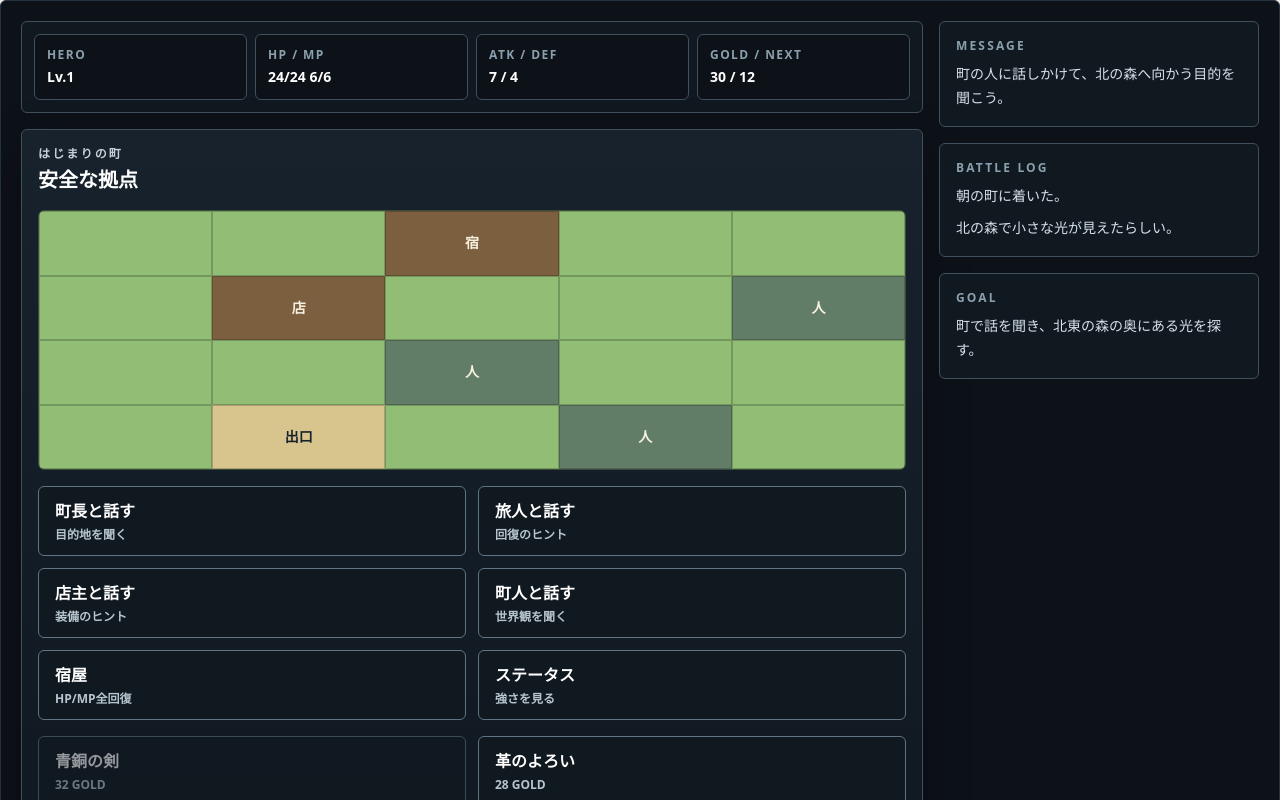
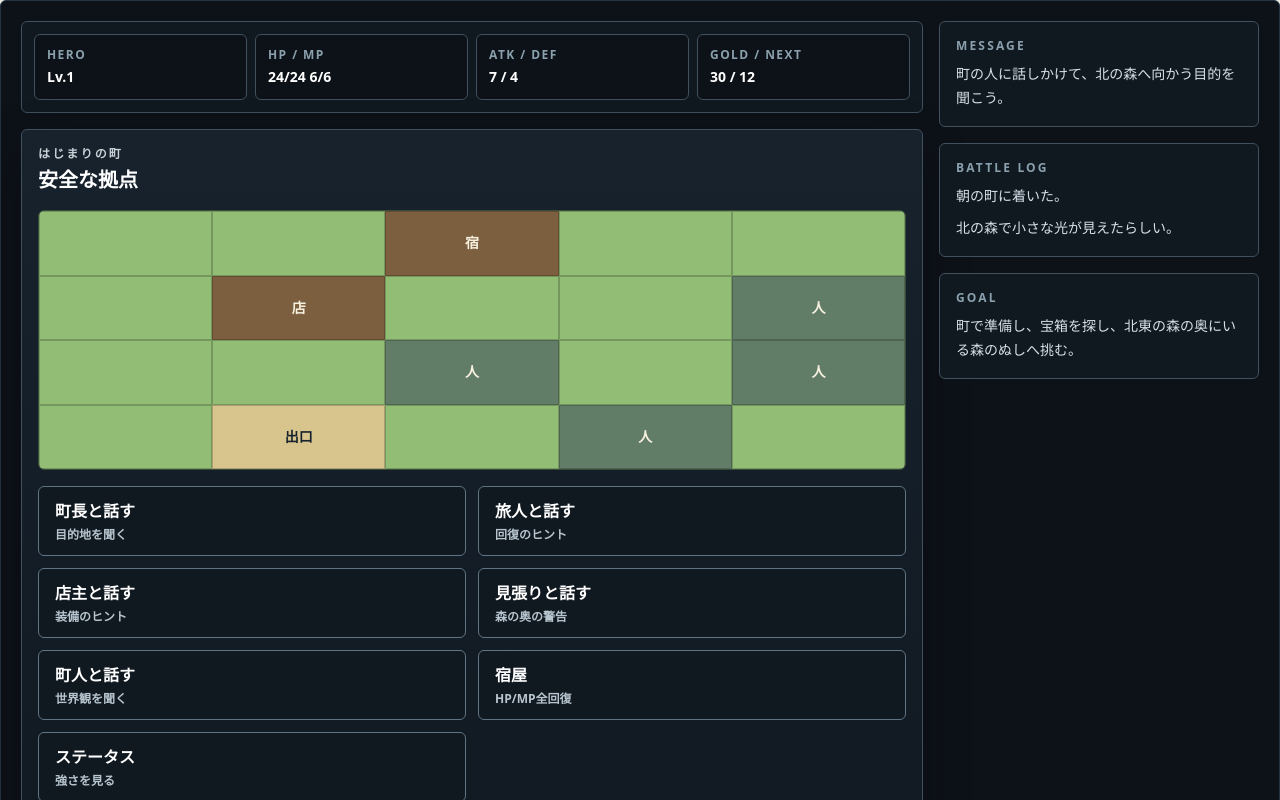
Before and after one commit to Fastmaster15/learning-rpg, a Next.js app: page /product-lab/learning-rpg in a window 1280 px wide. Both pictures are taken after a click on the button "はじめる". Shown: the top 800 px of the page. Built offline with nearby package versions, Linux system fonts and the light colour scheme.

Commit message:
Add treasure and mini boss quest loop

```diff
--- a/src/components/product-lab/LearningRpgClient.tsx
+++ b/src/components/product-lab/LearningRpgClient.tsx
@@ -5,6 +5,7 @@ import { useEffect, useState } from "react";
 import type { LearningRpgDashboard } from "@/lib/learning-rpg";
 
 const STORAGE_KEY = "learning-rpg.classic-loop.v1";
+const TREASURE_CHEST_ID = "forest_chest_001";
 
 type Screen = "title" | "town" | "field" | "battle" | "status";
 type InventoryItem = { itemId: string; count: number };
@@ -17,7 +18,8 @@ type Enemy = {
   defense: number;
   expReward: number;
   goldReward: number;
-  area: "grassland" | "forest";
+  area: "grassland" | "forest" | "forest_depth";
+  role: "weak" | "normal" | "strong" | "mini_boss";
 };
 
 type Player = {
@@ -47,6 +49,8 @@ type GameState = {
   dialogue: string;
   steps: number;
   objectiveCleared: boolean;
+  openedChestIds: string[];
+  miniBossDefeated: boolean;
 };
 
 type Equipment = {
@@ -88,7 +92,8 @@ const enemies: Enemy[] = [
     defense: 1,
     expReward: 4,
     goldReward: 6,
-    area: "grassland"
+    area: "grassland",
+    role: "weak"
   },
   {
     id: "night_bat",
@@ -99,7 +104,8 @@ const enemies: Enemy[] = [
     defense: 2,
     expReward: 7,
     goldReward: 10,
-    area: "grassland"
+    area: "grassland",
+    role: "normal"
   },
   {
     id: "wild_boar",
@@ -110,17 +116,30 @@ const enemies: Enemy[] = [
     defense: 3,
     expReward: 12,
     goldReward: 18,
-    area: "forest"
+    area: "forest",
+    role: "strong"
+  },
+  {
+    id: "forest_guardian",
+    name: "森のぬし",
+    hp: 45,
+    maxHp: 45,
+    attack: 10,
+    defense: 4,
+    expReward: 25,
+    goldReward: 40,
+    area: "forest_depth",
+    role: "mini_boss"
   }
 ];
 
-const fieldMap = [
-  ["water", "grass", "grass", "forest", "goal"],
+const fieldMap: string[][] = [
+  ["water", "grass", "grass", "forest", "boss"],
   ["town", "road", "grass", "forest", "forest"],
-  ["water", "road", "grass", "grass", "hill"],
+  ["water", "road", "chest", "grass", "hill"],
   ["water", "grass", "forest", "road", "hill"],
   ["shore", "grass", "grass", "road", "water"]
-] as const;
+];
 
 const initialPlayer: Player = {
   name: "Hero",
@@ -147,7 +166,9 @@ const initialGameState: GameState = {
   log: ["旅の準備ができた。"],
   dialogue: "町の人に話しかけて、北の森へ向かう目的を聞こう。",
   steps: 0,
-  objectiveCleared: false
+  objectiveCleared: false,
+  openedChestIds: [],
+  miniBossDefeated: false
 };
 
 export function LearningRpgClient({ dashboard }: LearningRpgClientProps) {
@@ -192,11 +213,12 @@ export function LearningRpgClient({ dashboard }: LearningRpgClientProps) {
     setGame((current) => ({ ...current, screen }));
   }
 
-  function talkToNpc(kind: "goal" | "heal" | "shop" | "world") {
+  function talkToNpc(kind: "goal" | "heal" | "shop" | "boss" | "world") {
     const lines = {
       goal: "北の森で、あやしい光を見た人がいるらしい。道を外れすぎる前に戻れる場所を覚えておけ。",
       heal: "傷ついたら無理をするな。町に戻って休めば、また遠くまで歩ける。",
       shop: "森に行くなら、少し良い武器を持つと安心だよ。ゴールドは使ってこそ力になる。",
+      boss: "森の奥には、普通の魔物とは違う気配がある。薬草と装備を整えてから行くんだ。",
       world: "この町は旅人たちの休み場さ。外は静かだけど、森の奥は少しだけ空気が違う。"
     };
     setGame((current) => ({ ...current, dialogue: lines[kind], log: [lines[kind], ...current.log].slice(0, 8) }));
@@ -264,12 +286,62 @@ export function LearningRpgClient({ dashboard }: LearningRpgClientProps) {
       }
 
       if (tile === "goal") {
+        if (!current.miniBossDefeated) {
+          return {
+            ...current,
+            position: nextPosition,
+            dialogue: "森の奥の光は、まだ近づくには危うい。先に森のぬしに挑む準備をしよう。",
+            log: ["森の奥に強い気配がある。", ...current.log].slice(0, 8)
+          };
+        }
         return {
           ...current,
           position: nextPosition,
           objectiveCleared: true,
           log: ["北の森の光を見つけた。最初の小目標を達成した！", ...current.log].slice(0, 8),
           dialogue: "森の奥に小さな光が残っている。次の章へ進めそうだ。"
+        };
+      }
+
+      if (tile === "chest") {
+        if (current.openedChestIds.includes(TREASURE_CHEST_ID)) {
+          return {
+            ...current,
+            position: nextPosition,
+            log: ["空の宝箱がある。", ...current.log].slice(0, 8)
+          };
+        }
+
+        playTone("treasure");
+        return {
+          ...current,
+          position: nextPosition,
+          player: addItem(current.player, "herb", 2),
+          openedChestIds: [...current.openedChestIds, TREASURE_CHEST_ID],
+          dialogue: "宝箱を開けた。薬草を2つ手に入れた！",
+          log: ["宝箱を見つけた！", "薬草を2つ手に入れた！", ...current.log].slice(0, 8)
+        };
+      }
+
+      if (tile === "boss") {
+        if (current.miniBossDefeated) {
+          return {
+            ...current,
+            position: nextPosition,
+            objectiveCleared: true,
+            dialogue: "森の奥の光は静かに消えている。小さな冒険は一区切りついた。",
+            log: ["北の森の光は、静かに消えていった。", ...current.log].slice(0, 8)
+          };
+        }
+
+        const enemy = spawnMiniBoss();
+        return {
+          ...current,
+          screen: "battle",
+          position: nextPosition,
+          currentEnemy: enemy,
+          log: ["森の奥に重い気配が満ちた。", `${enemy.name} が立ちはだかった！`, ...current.log].slice(0, 8),
+          dialogue: "小ボス戦だ。勝てなければ町へ戻り、装備と回復を整えよう。"
         };
       }
 
@@ -298,7 +370,7 @@ export function LearningRpgClient({ dashboard }: LearningRpgClientProps) {
   function seekBattle() {
     setGame((current) => {
       const tile = getTile(current.position);
-      const enemy = spawnEnemy(tile === "forest" ? "forest" : "grass");
+      const enemy = tile === "boss" ? spawnMiniBoss() : spawnEnemy(tile === "forest" ? "forest" : "grass");
       return {
         ...current,
         screen: "battle",
@@ -368,6 +440,9 @@ export function LearningRpgClient({ dashboard }: LearningRpgClientProps) {
   function fleeBattle() {
     setGame((current) => {
       if (!current.currentEnemy) return { ...current, screen: "field" };
+      if (current.currentEnemy.role === "mini_boss") {
+        return enemyTurn(current, ["森の奥では逃げられない！"]);
+      }
       if (Math.random() < 0.7) {
         return {
           ...current,
@@ -449,7 +524,7 @@ export function LearningRpgClient({ dashboard }: LearningRpgClientProps) {
             </div>
           </MessageWindow>
           <MessageWindow title="GOAL">
-            <p>{game.objectiveCleared ? "北の森の光を見つけた。町に戻って次の旅へ。" : "町で話を聞き、北東の森の奥にある光を探す。"}</p>
+            <p>{game.objectiveCleared ? "森のぬしを倒した。プロトタイプはここまで。" : "町で準備し、宝箱を探し、北東の森の奥にいる森のぬしへ挑む。"}</p>
           </MessageWindow>
         </aside>
       </div>
@@ -466,7 +541,7 @@ function TownScreen({
   onStatus
 }: {
   game: GameState;
-  onNpc: (kind: "goal" | "heal" | "shop" | "world") => void;
+  onNpc: (kind: "goal" | "heal" | "shop" | "boss" | "world") => void;
   onRest: () => void;
   onBuy: (itemId: "bronze_sword" | "leather_armor") => void;
   onField: () => void;
@@ -477,7 +552,7 @@ function TownScreen({
       <div className="grid gap-4">
         <div className="grid min-h-[260px] grid-cols-5 grid-rows-4 overflow-hidden rounded-[6px] border border-[#394b39]">
           {Array.from({ length: 20 }).map((_, index) => {
-            const labels: Record<number, string> = { 2: "宿", 6: "店", 9: "人", 12: "人", 16: "出口", 18: "人" };
+            const labels: Record<number, string> = { 2: "宿", 6: "店", 9: "人", 12: "人", 14: "人", 16: "出口", 18: "人" };
             return (
               <button key={index} type="button" onClick={() => handleTownTile(index, onNpc, onRest, onField)} className={`border border-black/20 text-sm font-black ${index === 2 || index === 6 ? "bg-[#7c5f3e]" : index === 16 ? "bg-[#d8c48d] text-[#16222d]" : labels[index] ? "bg-[#617c67]" : "bg-[#91bd74]"}`}>
                 {labels[index] ?? ""}
@@ -490,6 +565,7 @@ function TownScreen({
           <CommandButton label="町長と話す" detail="目的地を聞く" onClick={() => onNpc("goal")} />
           <CommandButton label="旅人と話す" detail="回復のヒント" onClick={() => onNpc("heal")} />
           <CommandButton label="店主と話す" detail="装備のヒント" onClick={() => onNpc("shop")} />
+          <CommandButton label="見張りと話す" detail="森の奥の警告" onClick={() => onNpc("boss")} />
           <CommandButton label="町人と話す" detail="世界観を聞く" onClick={() => onNpc("world")} />
           <CommandButton label="宿屋" detail="HP/MP全回復" onClick={onRest} />
           <CommandButton label="ステータス" detail="強さを見る" onClick={onStatus} />
@@ -532,6 +608,8 @@ function FieldScreen({
                 <div key={`${x}-${y}`} className={`relative border border-black/20 ${tileClass(tile)}`}>
                   {playerHere ? <div className="absolute inset-2 grid place-items-center rounded-[4px] border border-[#f3c57a] bg-[#101820] text-sm font-black text-[#f3c57a]">勇</div> : null}
                   {!playerHere && tile === "town" ? <span className="absolute inset-0 grid place-items-center text-xs font-black text-[#16222d]">町</span> : null}
+                  {!playerHere && tile === "chest" ? <span className="absolute inset-0 grid place-items-center text-xs font-black text-[#16222d]">{game.openedChestIds.includes(TREASURE_CHEST_ID) ? "空" : "宝"}</span> : null}
+                  {!playerHere && tile === "boss" ? <span className="absolute inset-0 grid place-items-center text-xs font-black text-white">{game.miniBossDefeated ? "光" : "主"}</span> : null}
                   {!playerHere && tile === "goal" ? <span className="absolute inset-0 grid place-items-center text-xs font-black text-white">光</span> : null}
                 </div>
               );
@@ -594,7 +672,7 @@ function BattleScreen({
           <CommandButton label="火の玉" detail="MP 3 / 強攻撃" onClick={onFire} disabled={player.mp < 3} />
           <CommandButton label="小回復" detail="MP 3 / HP回復" onClick={onHeal} disabled={player.mp < 3} />
           <CommandButton label={`薬草 ${herbCount}`} detail="HP回復" onClick={onHerb} disabled={herbCount <= 0} />
-          <CommandButton label="にげる" detail="成功率70%" onClick={onFlee} />
+          <CommandButton label="にげる" detail={enemy.role === "mini_boss" ? "小ボス戦は不可" : "成功率70%"} onClick={onFlee} />
         </div>
       </div>
     </GamePanel>
@@ -709,23 +787,43 @@ function loadGame() {
     if (!raw) return null;
     const parsed = JSON.parse(raw) as GameState;
     if (!parsed?.player) return null;
-    return parsed;
+    return {
+      ...initialGameState,
+      ...parsed,
+      player: {
+        ...initialPlayer,
+        ...parsed.player,
+        items: parsed.player.items ?? initialPlayer.items
+      },
+      openedChestIds: parsed.openedChestIds ?? [],
+      miniBossDefeated: Boolean(parsed.miniBossDefeated),
+      objectiveCleared: Boolean(parsed.miniBossDefeated)
+    };
   } catch {
     return null;
   }
 }
 
-function handleTownTile(index: number, onNpc: (kind: "goal" | "heal" | "shop" | "world") => void, onRest: () => void, onField: () => void) {
+function handleTownTile(index: number, onNpc: (kind: "goal" | "heal" | "shop" | "boss" | "world") => void, onRest: () => void, onField: () => void) {
   if (index === 2) onRest();
   if (index === 6) onNpc("shop");
   if (index === 9) onNpc("goal");
   if (index === 12) onNpc("heal");
+  if (index === 14) onNpc("boss");
   if (index === 16) onField();
   if (index === 18) onNpc("world");
 }
 
 function getItemCount(player: Player, itemId: string) {
   return player.items.find((item) => item.itemId === itemId)?.count ?? 0;
+}
+
+function addItem(player: Player, itemId: string, count: number): Player {
+  const exists = player.items.some((item) => item.itemId === itemId);
+  return {
+    ...player,
+    items: exists ? player.items.map((item) => (item.itemId === itemId ? { ...item, count: item.count + count } : item)) : [...player.items, { itemId, count }]
+  };
 }
 
 function getAttack(player: Player) {
@@ -769,14 +867,26 @@ function winBattle(game: GameState, logs: string[]) {
   const beforeLevel = game.player.level;
   const leveledPlayer = applyLevelUps({ ...game.player, exp: gainedExp, gold: game.player.gold + enemy.goldReward });
   const levelLog = leveledPlayer.level > beforeLevel ? [`レベルが${leveledPlayer.level}に上がった！`] : [];
+  const miniBossWon = enemy.role === "mini_boss";
+  playTone(miniBossWon ? "boss" : levelLog.length ? "level" : "victory");
 
   return {
     ...game,
     screen: "field" as Screen,
     currentEnemy: null,
     player: leveledPlayer,
-    dialogue: "戦いに勝った。町に戻るか、もう少し先へ進むか選べる。",
-    log: [...logs, `${enemy.name}をたおした！`, `経験値${enemy.expReward}を手に入れた！`, `${enemy.goldReward}ゴールドを手に入れた！`, ...levelLog, ...game.log].slice(0, 8)
+    objectiveCleared: miniBossWon ? true : game.objectiveCleared,
+    miniBossDefeated: miniBossWon ? true : game.miniBossDefeated,
+    dialogue: miniBossWon ? "森のぬしをたおした。北の森の光は、静かに消えていった。" : "戦いに勝った。町に戻るか、もう少し先へ進むか選べる。",
+    log: [
+      ...logs,
+      `${enemy.name}をたおした！`,
+      `経験値${enemy.expReward}を手に入れた！`,
+      `${enemy.goldReward}ゴールドを手に入れた！`,
+      ...levelLog,
+      ...(miniBossWon ? ["北の森の光は、静かに消えていった。", "小さな冒険者として、一歩を踏み出した。"] : []),
+      ...game.log
+    ].slice(0, 8)
   };
 }
 
@@ -823,10 +933,17 @@ function spawnEnemy(tile: string): Enemy {
   return { ...base, hp: base.maxHp };
 }
 
+function spawnMiniBoss(): Enemy {
+  const base = enemies.find((enemy) => enemy.role === "mini_boss") ?? enemies[0];
+  return { ...base, hp: base.maxHp };
+}
+
 function tileLabel(tile: string) {
   const labels: Record<string, string> = {
     grass: "草原",
     forest: "森",
+    chest: "宝箱",
+    boss: "森の奥",
     hill: "丘",
     road: "街道",
     shore: "水辺"
@@ -841,9 +958,43 @@ function tileClass(tile: string) {
     grass: "bg-[#91bd74]",
     road: "bg-[#d8c48d]",
     forest: "bg-[#3f6f4f]",
+    chest: "bg-[#d8c48d]",
+    boss: "bg-[#7c5f8f]",
     hill: "bg-[#88aa63]",
     goal: "bg-[#7c5f8f]",
     town: "bg-[#d8c48d]"
   };
   return classes[tile] ?? "bg-[#91bd74]";
 }
+
+function playTone(kind: "victory" | "level" | "treasure" | "boss") {
+  if (typeof window === "undefined") return;
+  const AudioContextClass = window.AudioContext ?? (window as Window & { webkitAudioContext?: typeof AudioContext }).webkitAudioContext;
+  if (!AudioContextClass) return;
+
+  try {
+    const audio = new AudioContextClass();
+    const now = audio.currentTime;
+    const sequence = {
+      victory: [523, 659, 784],
+      level: [659, 784, 988],
+      treasure: [784, 988],
+      boss: [392, 523, 659, 1046]
+    }[kind];
+
+    sequence.forEach((frequency, index) => {
+      const oscillator = audio.createOscillator();
+      const gain = audio.createGain();
+      oscillator.type = "square";
+      oscillator.frequency.value = frequency;
+      gain.gain.setValueAtTime(0.04, now + index * 0.09);
+      gain.gain.exponentialRampToValueAtTime(0.001, now + index * 0.09 + 0.08);
+      oscillator.connect(gain);
+      gain.connect(audio.destination);
+      oscillator.start(now + index * 0.09);
+      oscillator.stop(now + index * 0.09 + 0.08);
+    });
+  } catch {
+    // Audio is optional; logs and screen state still carry the result.
+  }
+}
```
Also changed, not shown: 1 other file (tests, documents, lock files or other folders).
